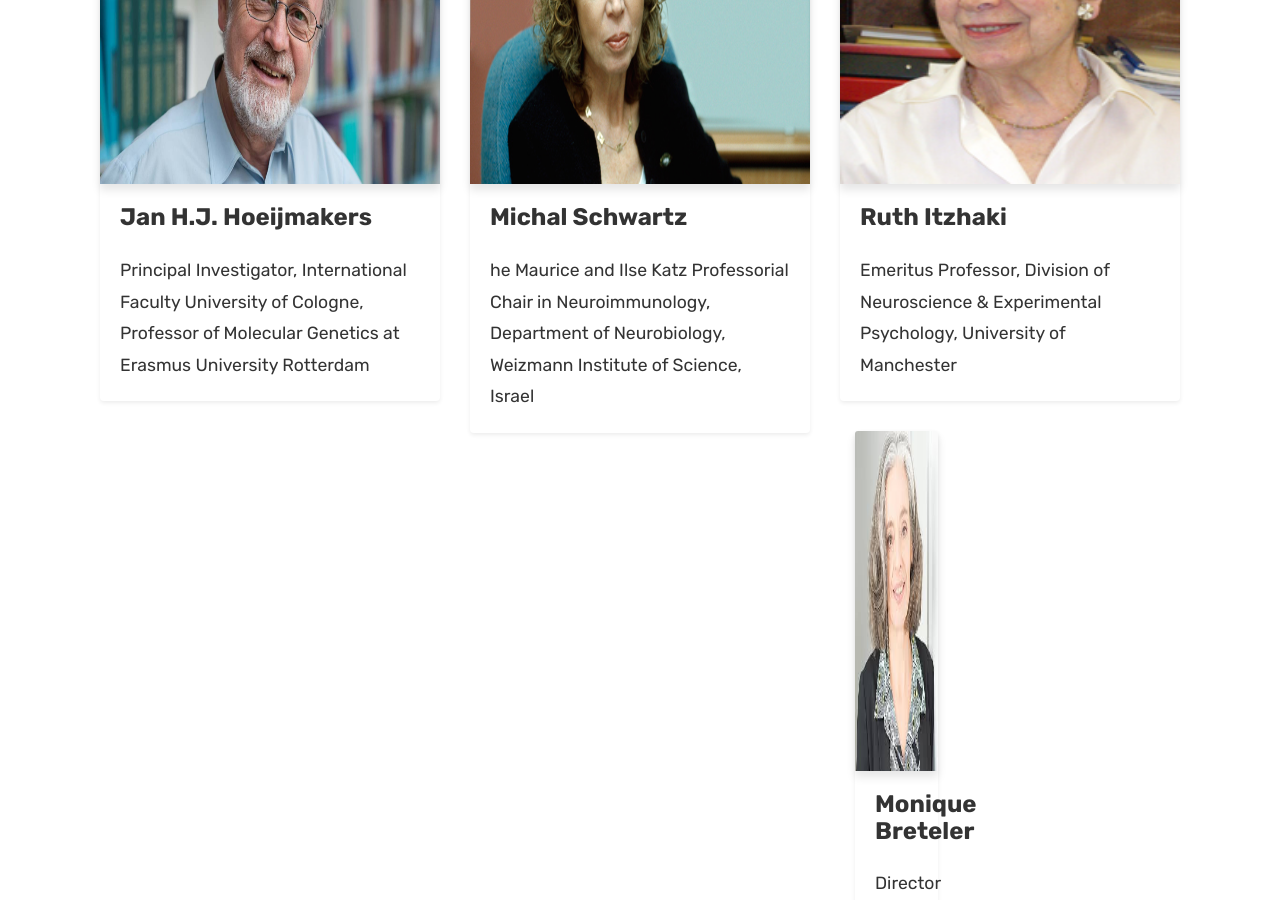
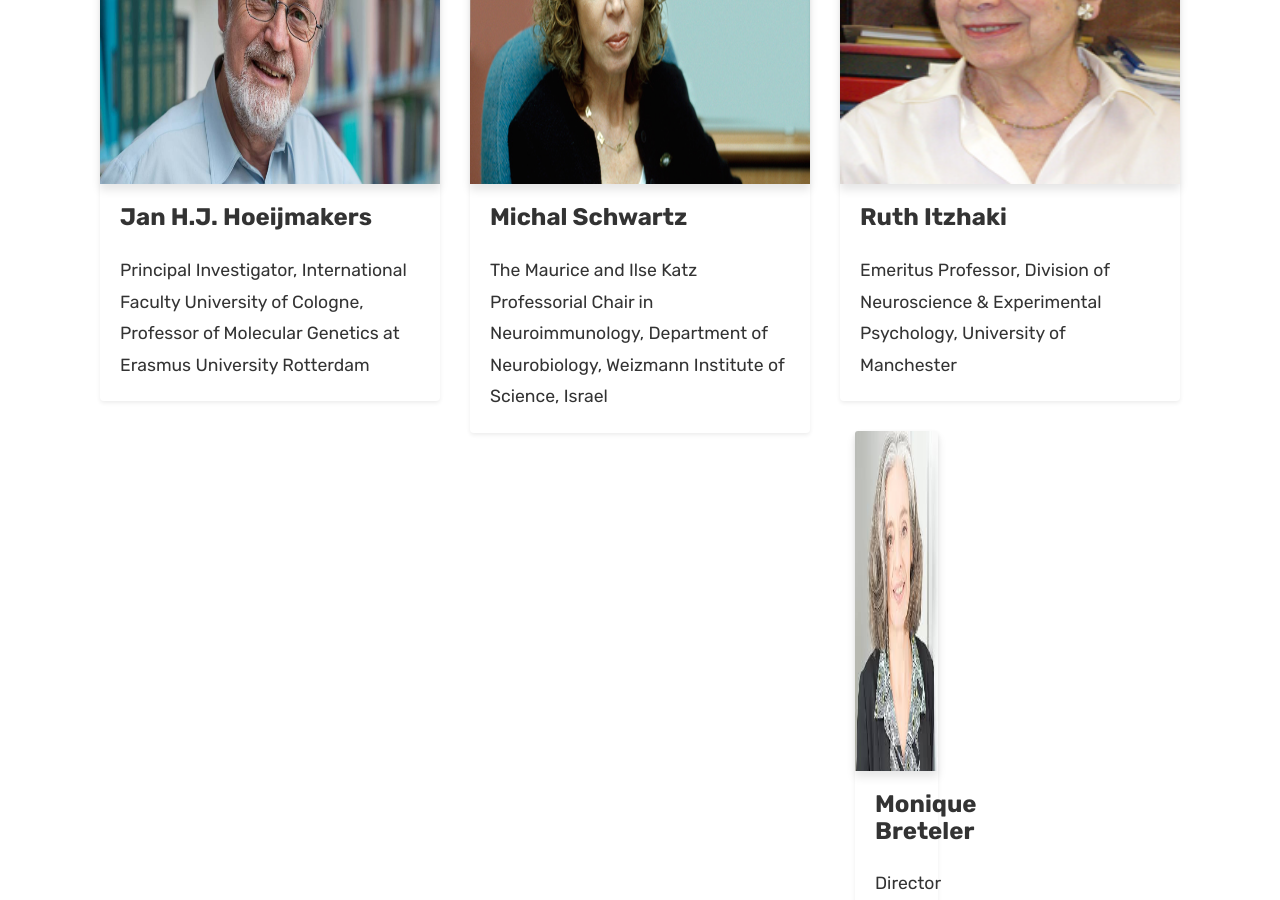
Before and after one commit to Covide-1797/genedis, a Jekyll site: the page built from pages/invited-speakers-and-keynote.html, in a window 1280 px wide and 900 px high, scrolled down 5687 px. Built offline with Jekyll 4.4.1, drawn with Linux system fonts in a browser that asks for light colours.

Commit message:
Update invited-speakers-and-keynote.html

```diff
--- a/pages/invited-speakers-and-keynote.html
+++ b/pages/invited-speakers-and-keynote.html
@@ -312,7 +312,7 @@ title: Keynote and Invited Speakers
                     alt="Michal-Schwartz-image">
                 <div class="card-block">
                     <h4 class="card-title"><b>Michal Schwartz</b></h4>
-                    <p class="card-text">he Maurice and Ilse Katz Professorial Chair in Neuroimmunology, Department of
+                    <p class="card-text">The Maurice and Ilse Katz Professorial Chair in Neuroimmunology, Department of
                         Neurobiology, Weizmann Institute of Science, Israel</p>
                 </div>
             </div>
```
